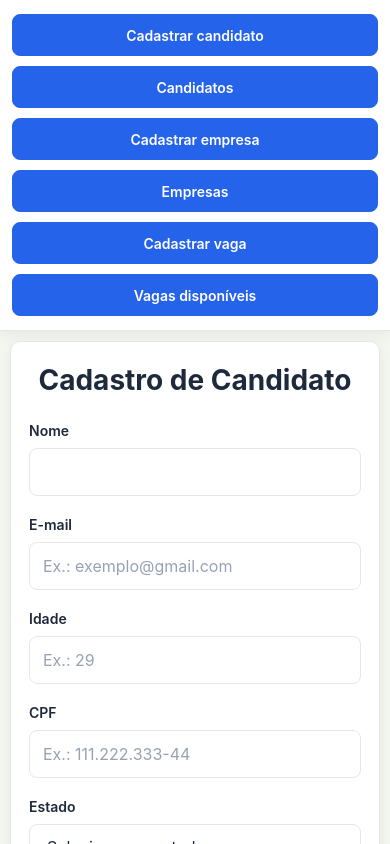
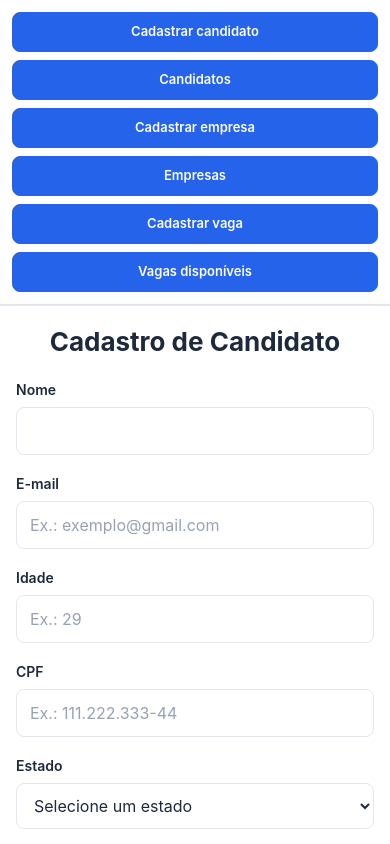
Before and after one commit to Sostenes-Maciel/zg-hero-project-trilha-k1-t4-groovy, a website built with Vite: page Frontend/index.html in a window 390 px wide. Both pictures are taken after a click on the button "Cadastrar candidato". Shown: the top 844 px of the page. Built offline with nearby package versions, Linux system fonts and the light colour scheme; what @countrystatecity/countries-browser would draw is missing.

Commit message:
feat(frontend): cria responsividade - v0.36.10

```diff
--- a/Frontend/src/style.css
+++ b/Frontend/src/style.css
@@ -739,3 +739,69 @@ body {
     opacity: 1;
     visibility: visible;
 }
+@media (max-width: 768px) {
+    #app {
+        width: calc(100% - 20px);
+        margin: 10px auto;
+        padding: 20px 16px;
+    }
+
+    #menu-principal {
+        padding: 12px;
+        gap: 8px;
+    }
+
+    #menu-principal button {
+        width: 160px;
+        min-width: 160px;
+        max-width: 160px;
+        flex: 0 0 160px;
+        height: 40px;
+        font-size: 13px;
+    }
+
+    .cadastro-container {
+        max-width: 100%;
+    }
+
+    #app form input,
+    #app form select,
+    #app form textarea {
+        max-width: 100%;
+    }
+
+    .cadastro-container form > button[type="submit"] {
+        width: 100%;
+        max-width: 220px;
+    }
+
+    .grafico-container {
+        padding: 12px;
+    }
+
+    .perfil-candidato,
+    .perfil-empresa,
+    .perfil-vaga {
+        max-width: 100%;
+    }
+}
+
+@media (max-width: 500px) {
+    #menu-principal button {
+        width: 100%;
+        max-width: 100%;
+        flex-basis: 100%;
+    }
+
+    #app {
+        width: 100%;
+        margin: 0;
+        border-left: none;
+        border-right: none;
+        border-radius: 0;
+    }
+
+    #app h1 {
+        font-size: 26px;
+    }
+}
```
